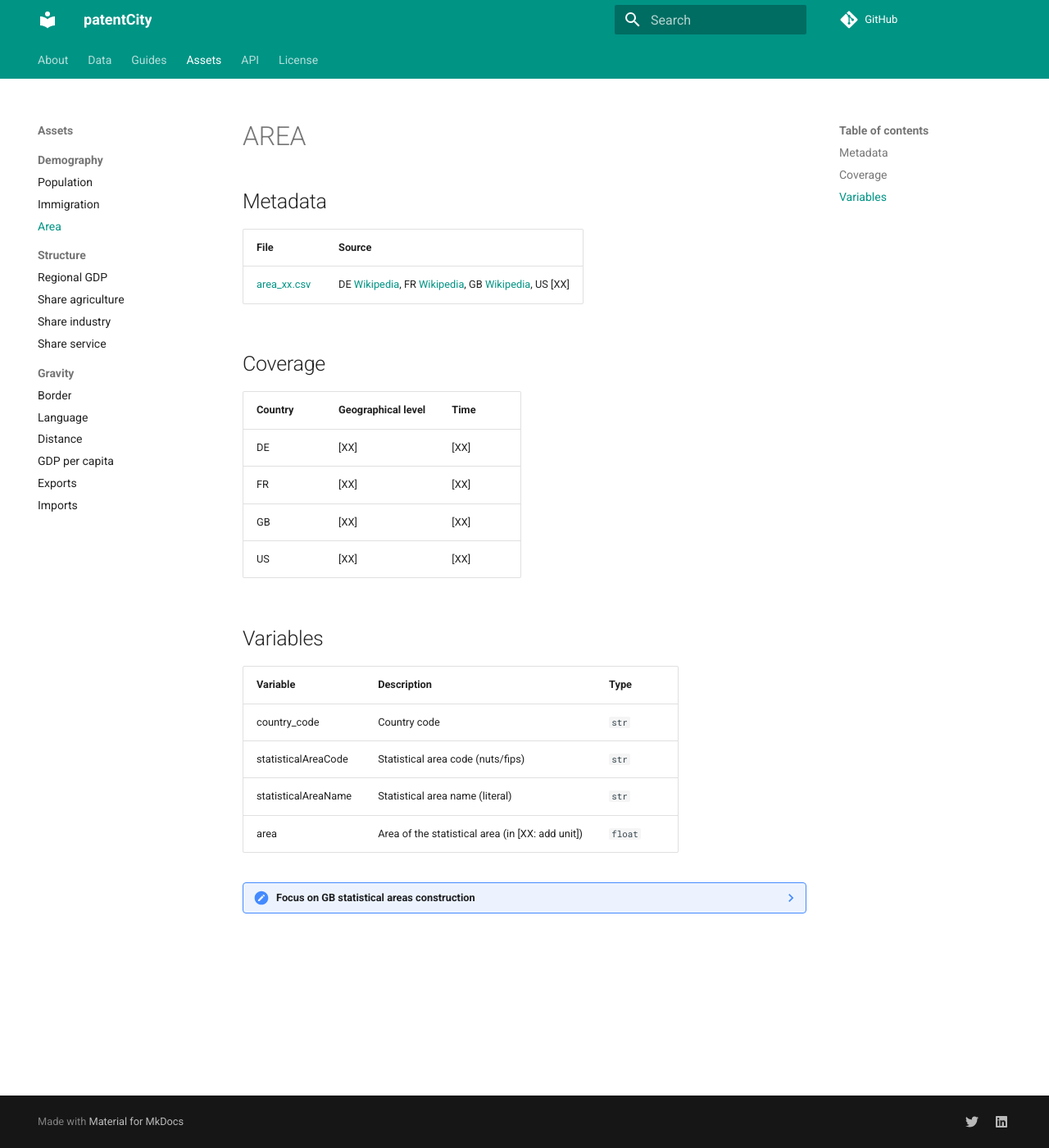
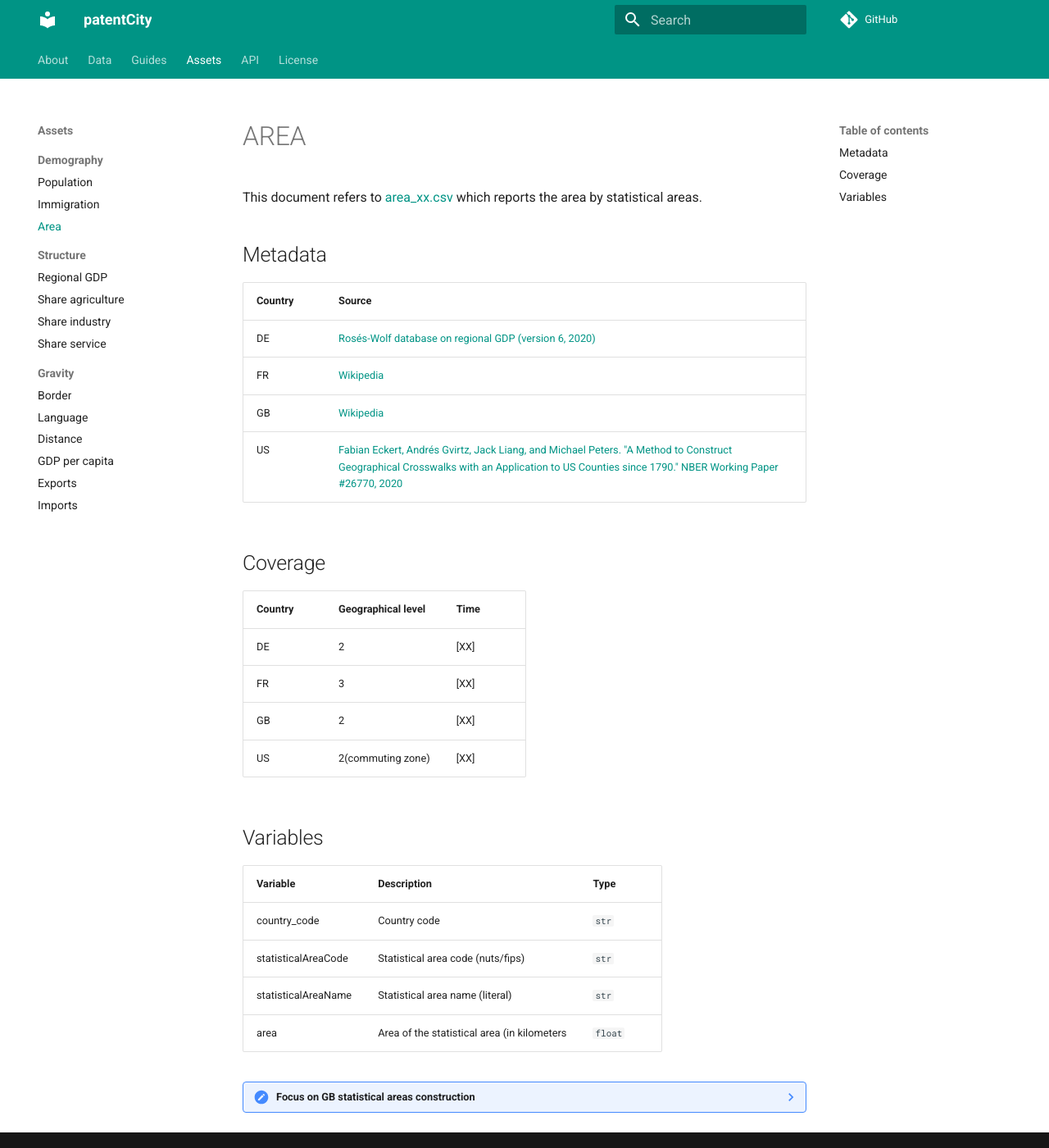
Before and after one commit to cverluise/patentcity, an MkDocs documentation site: the page built from docs/ASSETS_AREA.md, in a window 1280 px wide and 1400 px high. Shown: the whole window at 82% size. Built offline with MkDocs 1.6.1 and Material for MkDocs 9.7.7, drawn with Linux system fonts in a browser that asks for light colours; comment, search, counter and statistics services are not loaded.

Commit message:
:art: :memo: add sources and complete area section

```diff
--- a/docs/ASSETS_AREA.md
+++ b/docs/ASSETS_AREA.md
@@ -1,19 +1,23 @@
 # AREA
+This document refers to [area_xx.csv](https://github.com/cverluise/patentcity/tree/master/assets) which reports the area by statistical areas.
 
 ## Metadata
 
-File|Source
+Country|Source
 ---|---
-[area_xx.csv](https://github.com/cverluise/patentcity/tree/master/assets) |DE [Wikipedia](https://en.wikipedia.org/wiki/List_of_German_states_by_area), FR [Wikipedia](https://fr.wikipedia.org/wiki/Liste_des_d%C3%A9partements_fran%C3%A7ais_class%C3%A9s_par_population_et_superficie), GB [Wikipedia](https://simple.wikipedia.org/wiki/List_of_counties_of_the_United_Kingdom), US  [XX]
+DE  | [Rosés-Wolf database on regional GDP (version 6, 2020)](https://www.wiwi.hu-berlin.de/de/professuren/vwl/wg/roses-wolf-database-on-regional-gdp)
+FR  | [Wikipedia](https://fr.wikipedia.org/wiki/Liste_des_d%C3%A9partements_fran%C3%A7ais_class%C3%A9s_par_population_et_superficie)
+GB  | [Wikipedia](https://simple.wikipedia.org/wiki/List_of_counties_of_the_United_Kingdom)
+US  | [Fabian Eckert, Andrés Gvirtz, Jack Liang, and Michael Peters. "A Method to Construct Geographical Crosswalks with an Application to US Counties since 1790." NBER Working Paper #26770, 2020](http://fpeckert.me/eglp/)
 
 ## Coverage
 
 Country |Geographical level | Time
 ---|---|---
-DE  |[XX]   | [XX]
-FR  |[XX]   | [XX]
-GB  |[XX]   | [XX]
-US  |[XX]   | [XX]
+DE  |2   | [XX]
+FR  |3   | [XX]
+GB  |2   | [XX]
+US  |2(commuting zone)   | [XX]
 
 ## Variables
 
@@ -22,11 +26,11 @@ Variable|Description    | Type
 country_code            | Country code | `str`
 statisticalAreaCode     | Statistical area code (nuts/fips) | `str`
 statisticalAreaName     | Statistical area name (literal)| `str`
-area                    | Area of the statistical area (in [XX: add unit])| `float`
+area                    | Area of the statistical area (in kilometers| `float`
 
 ??? note  "Focus on GB statistical areas construction"
 
-    [XX: add short note explaining why we need a specific treatment here]
+    Some modern counties are made of a couple of older ones. In this case, we recompose modern counties or use the old name.
 
     statisticalAreaName | Construction
     ---|---
```
